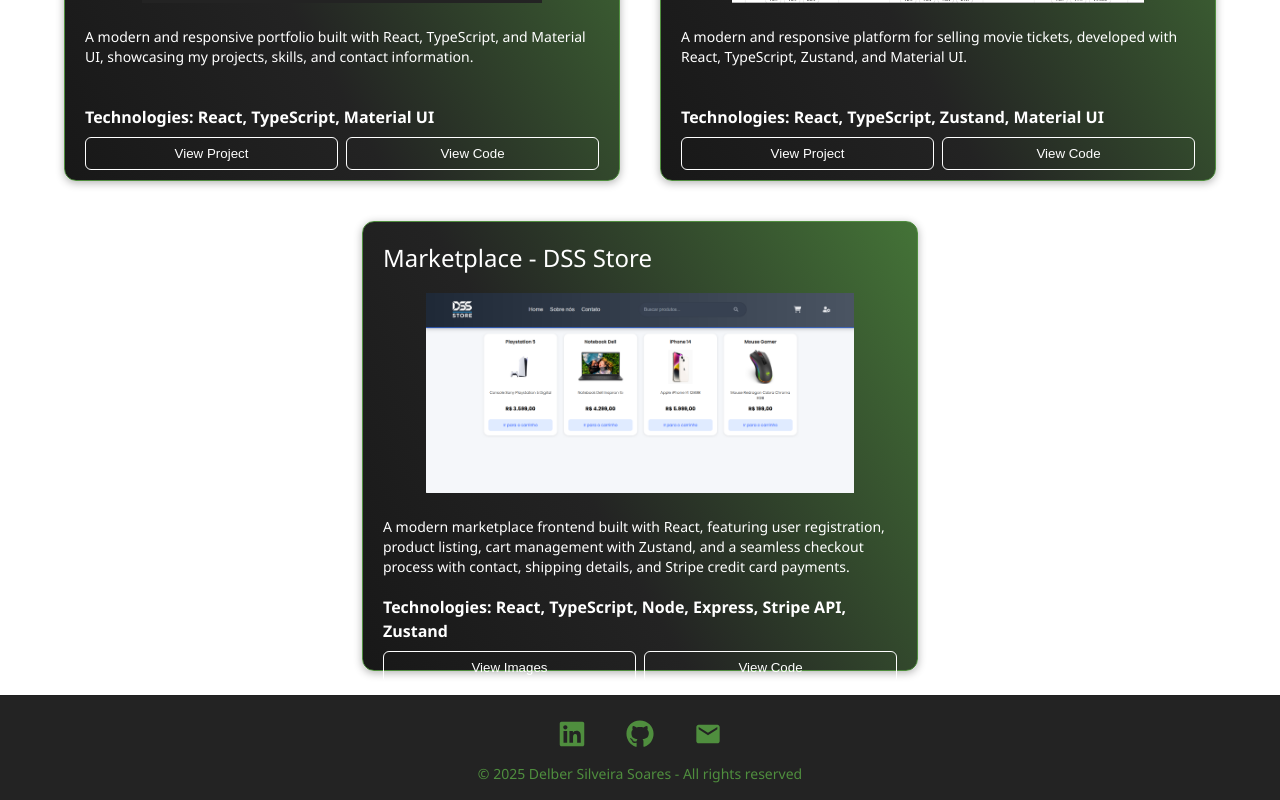
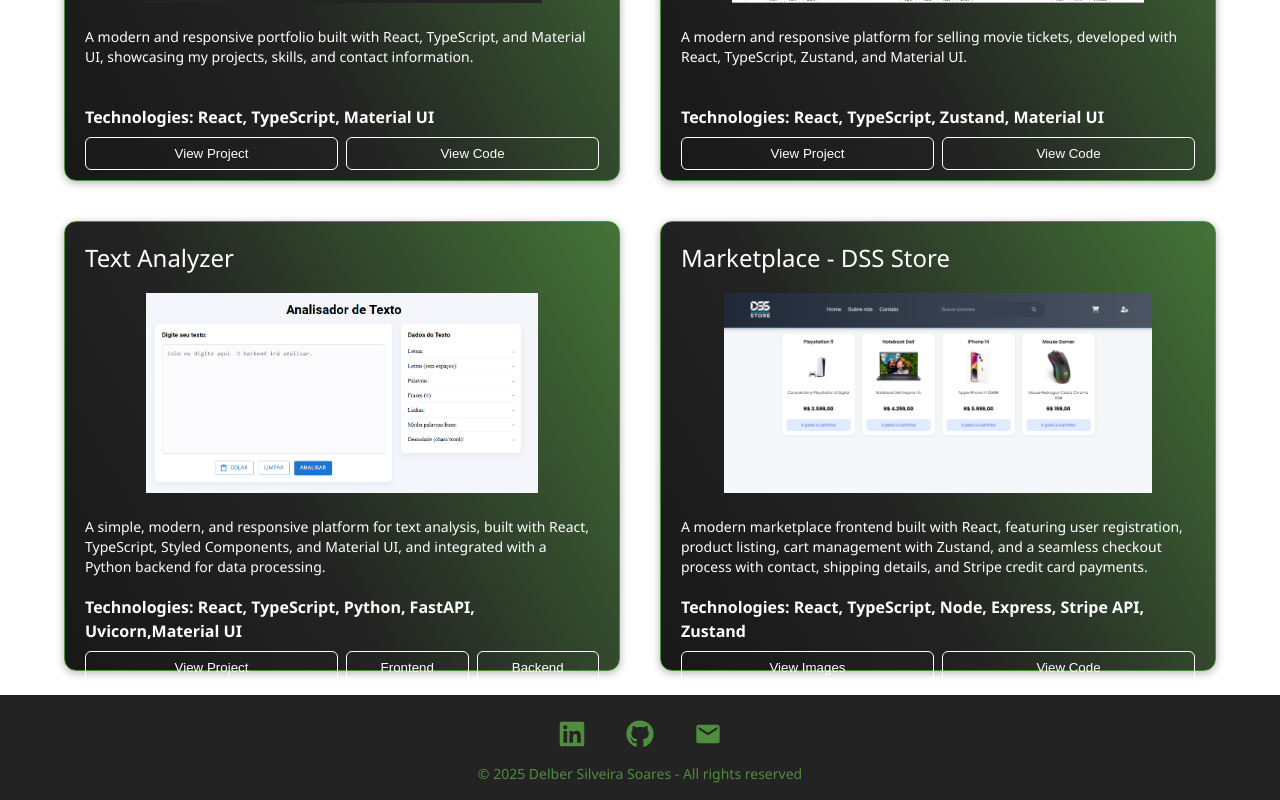
Before and after one commit to delberss/my-portfolio, a React (Vite) app: page / in a window 1280 px wide. Shown: the part 2243-3043 px from the top of the page. Built offline with nearby package versions, Linux system fonts and the light colour scheme.

Commit message:
chore: adiciona projeto Text Analyzer na seção de projetos

```diff
--- a/src/pages/Home/sections/ProjectsSection/ProjectsSection.tsx
+++ b/src/pages/Home/sections/ProjectsSection/ProjectsSection.tsx
@@ -25,6 +25,19 @@
         technologies: "React, TypeScript, Zustand, Material UI",
         websiteURL: "https://cinema-delberss.vercel.app/",
         codeURL: "https://github.com/delberss/cinema",
+        hasLivePreview: true,
+    },
+    {
+        title: "Text Analyzer",
+        srcImage: "/images/text-analyzer.png",
+        description: "A simple, modern, and responsive platform for text analysis, built with React, TypeScript, Styled Components, and Material UI, and integrated with a Python backend for data processing.",
+        technologies: "React, TypeScript, Python, FastAPI, Uvicorn,Material UI",
+        websiteURL: "https://dss-text-analyzer-frontend.vercel.app/",
+        codeURL: {
+            frontend: "https://github.com/delberss/dss-text-analyzer-frontend",
+            backend: "https://github.com/delberss/dss-text-analyzer-backend"
+        },
+
         hasLivePreview: true,
     },
     {
```
